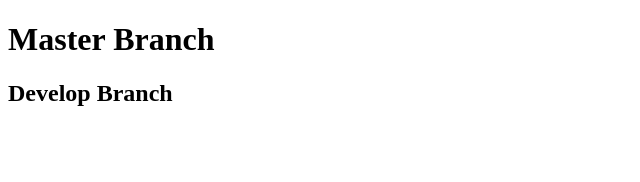
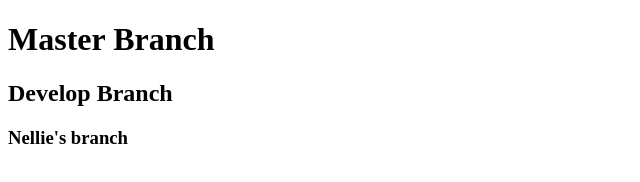
Before and after one commit to spaclyn/sherpaServer, a plain HTML site: page index.html in a window 1280 px wide. Shown: the whole page, without its empty margins (0-640 px from the left). Drawn offline with Linux system fonts and the light colour scheme.

Commit message:
nellies branch

```diff
--- a/index.html
+++ b/index.html
@@ -9,5 +9,6 @@
 <body>
     <h1>Master Branch</h1>
     <h2>Develop Branch</h2>
+    <h3>Nellie's branch</h3>
 </body>
 </html>
```
